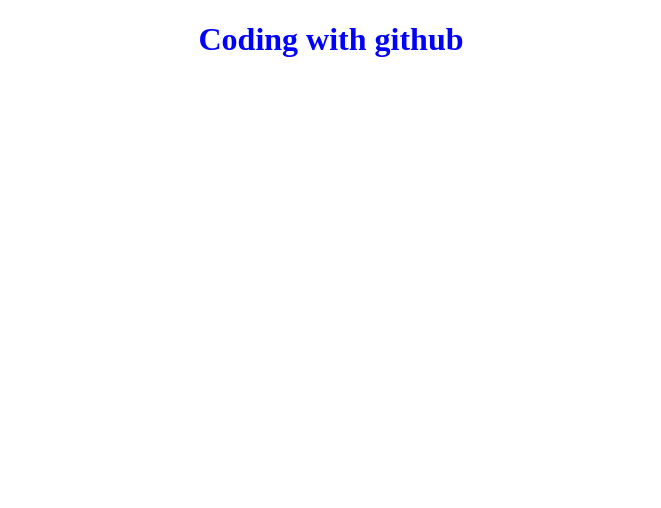
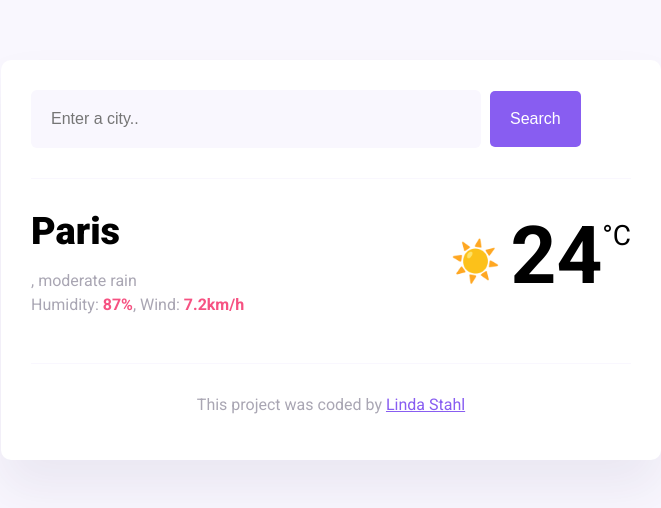
Before and after one commit to LindaStahl/my-awesome-app, a plain HTML site: page index.html in a window 1280 px wide. Shown: the whole page, without its empty margins (309-970 px from the left). Drawn offline with nearby package versions, Linux system fonts and the light colour scheme.

Commit message:
Added weatherapp code to html file

```diff
--- a/index.html
+++ b/index.html
@@ -3,11 +3,56 @@
   <head>
     <meta charset="UTF-8" />
     <meta name="viewport" content="width=device-width, initial-scale=1.0" />
-    <title>Github work</title>
+    <link rel="preconnect" href="https://fonts.googleapis.com" />
+    <link rel="preconnect" href="https://fonts.gstatic.com" crossorigin />
+    <link
+      href="https://fonts.googleapis.com/css2?family=Roboto:ital,wght@0,100;0,400;0,500;0,700;0,900;1,100;1,300;1,400;1,500;1,700;1,900&display=swap"
+      rel="stylesheet"
+    />
+    <script src="https://cdn.jsdelivr.net/npm/axios@1.1.2/dist/axios.min.js"></script>
     <link rel="stylesheet" href="style.css" />
+    <title>My weather application</title>
   </head>
   <body>
-    <h1>Coding with github</h1>
-    <script src="script.js"></script>
+    <div class="weather-app">
+      <header>
+        <form id="search-form">
+          <input
+            type="search"
+            placeholder="Enter a city.."
+            required
+            class="search-input"
+            id="search-input"
+          />
+          <input type="submit" value="Search" class="search-button" />
+        </form>
+      </header>
+      <main>
+        <div class="current-weather">
+          <div>
+            <h1 class="current-city" id="current-city">Paris</h1>
+            <p class="current-details">
+              <span id="current-date"></span>,
+              <span id="description-weather">moderate rain </span><br />
+              Humidity: <strong><span id="humidity">87</span>%</strong>, Wind:
+              <strong><span id="wind">7.2</span>km/h</strong>
+            </p>
+          </div>
+          <div class="current-temperature">
+            <span class="current-temperature-icon">☀️</span
+            ><span class="current-temperature-value" id="current-temperature"
+              >24</span
+            ><span class="current-temperature-unit">°C</span>
+          </div>
+        </div>
+      </main>
+      <footer>
+        <p>
+          This project was coded by
+          <a href="#" target="_blank">Linda Stahl</a>
+        </p>
+      </footer>
+    </div>
   </body>
+  <script src="script.js"></script>
 </html>
--- a/style.css
+++ b/style.css
@@ -1,4 +1,98 @@
-h1 {
+body {
+  background: #f9f7fe;
+  font-family: "Roboto", sans-serif;
+}
+
+a {
+  color: #885df1;
+}
+
+.weather-app {
+  background: white;
+  max-width: 600px;
+  margin: 60px auto;
+  padding: 30px;
+  border-radius: 10px;
+  box-shadow: 0 30px 50px rgba(65, 50, 100, 0.08);
+}
+
+header {
+  border-bottom: 1px solid #f9f7fe;
+  padding-bottom: 30px;
+}
+
+.search-input {
+  background-color: #f9f7fe;
+  border: none;
+  color: rgba(39, 33, 66, 0.4);
+  font-size: 16px;
+  padding: 20px;
+  width: 75%;
+  border-radius: 6px;
+}
+
+.search-button {
+  margin-left: 5px;
+  font-size: 16px;
+  background-color: #885df1;
+  color: white;
+  border: none;
+  padding: 20px;
+  line-height: 1;
+  border-radius: 5px;
+}
+
+main {
+  padding: 30px 0;
+}
+
+.current-temperature {
+  font-size: 48px;
+}
+
+.current-weather {
+  display: flex;
+  justify-content: space-between;
+}
+
+.current-city {
+  font-size: 38px;
+  font-weight: 900;
+  margin: 0;
+}
+.current-details {
+  color: rgba(39, 33, 66, 0.4);
+  font-size: 16px;
+  font-weight: 400;
+  line-height: 24px;
+}
+
+.current-details strong {
+  color: #f65282;
+}
+
+.current-temperature-icon {
+  position: relative;
+  top: -8px;
+  font-size: 40px;
+  margin-right: 10px;
+}
+
+.current-temperature-value {
+  font-size: 80px;
+  font-weight: bold;
+}
+
+.current-temperature-unit {
+  font-size: 28px;
+  position: relative;
+  top: -38px;
+}
+
+footer {
+  border-top: 1px solid #f9f7fe;
   text-align: center;
-  color: blue;
+  padding-top: 15px;
+
+  color: rgba(39, 33, 66, 0.4);
 }
```
